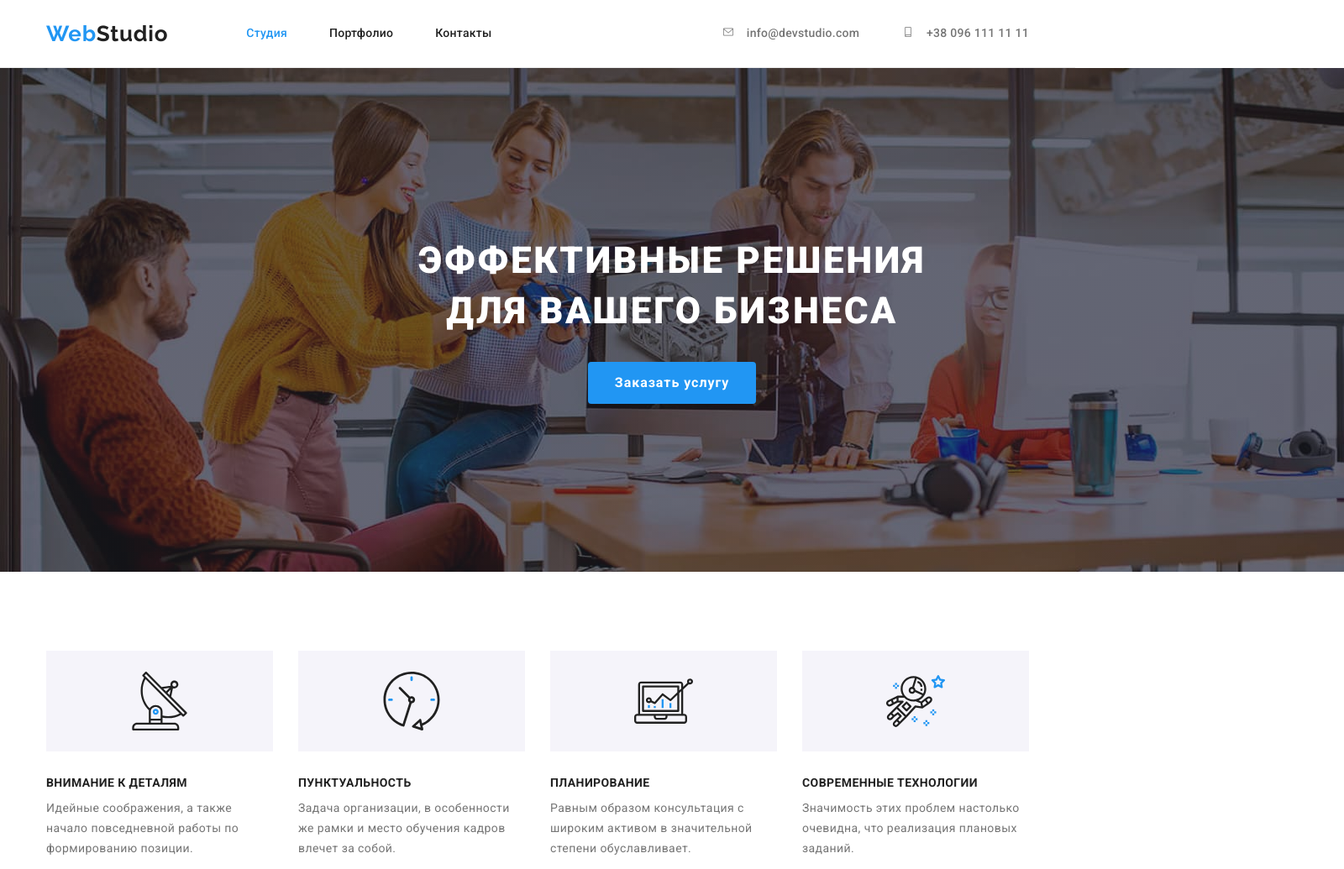
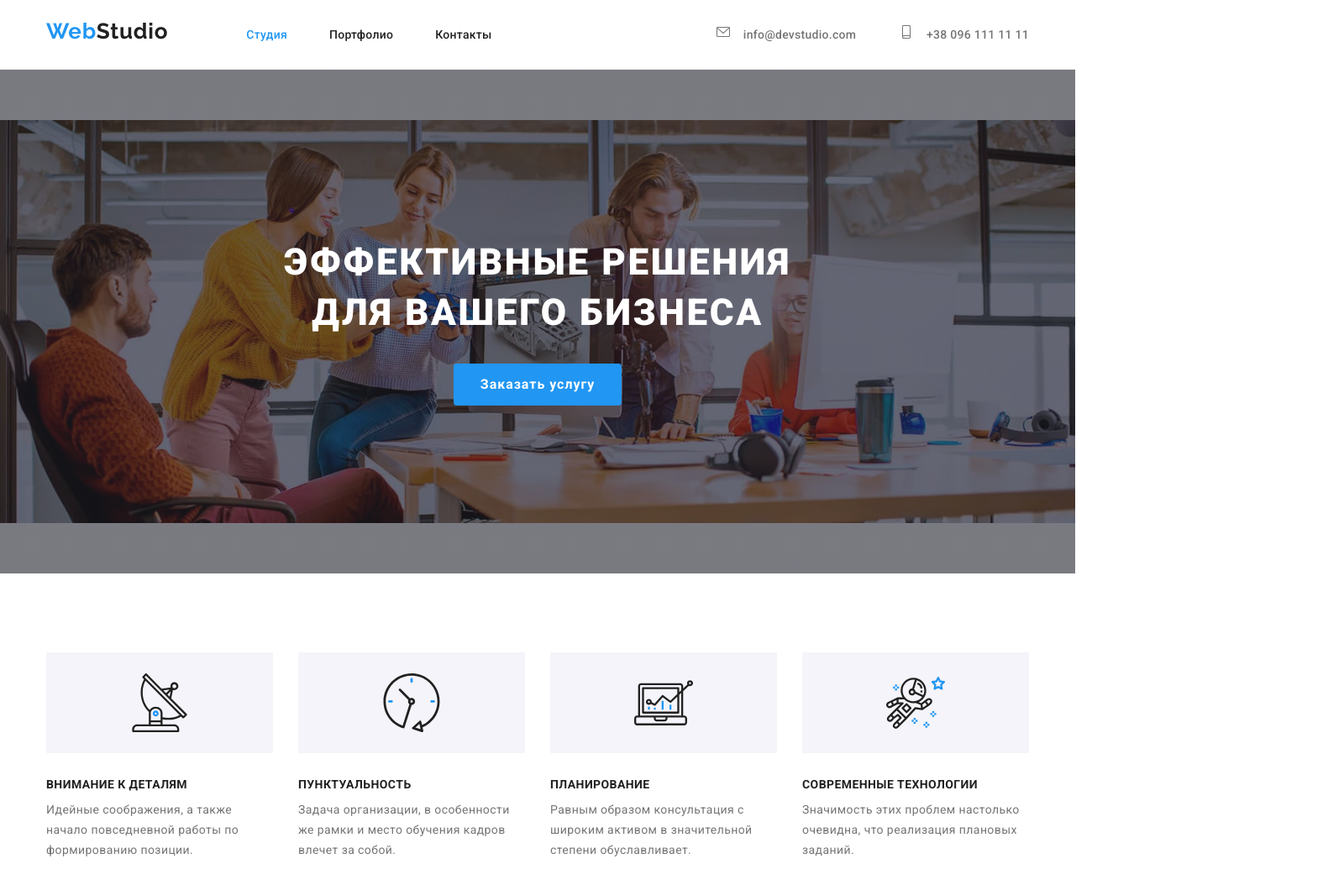
Before and after one commit to Maksym1998/goit-markup-hw-04, a plain HTML site: page index.html in a window 1280 px wide. Shown: the top 1035 px of the page at 84% size, 1600 px wide, since content can reach past the window. Drawn offline with nearby package versions, Linux system fonts and the light colour scheme.

Commit message:
change colors and sizes

```diff
--- a/css/styles.css
+++ b/css/styles.css
@@ -97,7 +97,7 @@ img {
 
 .header-container {
   display: flex;
-  align-items: center;
+  align-items: baseline;
 }
 
 .logo {
@@ -125,11 +125,12 @@ img {
 .header-contacts {
   display: flex;
   margin-left: auto;
+  align-items: baseline;
 }
 
 .contact-icon {
-  width: 16px;
-  height: 12px;
+  width: 20px;
+  height: 16px;
   margin-right: 10px;
   fill: currentColor;
 }
@@ -159,8 +160,8 @@ img {
   font-size: 14px;
   line-height: 1.14;
   letter-spacing: 0.02em;
-  padding-top: 32px;
-  padding-bottom: 32px;
+  padding-top: 30px;
+  padding-bottom: 30px;
   display: block;
 }
 
@@ -177,13 +178,15 @@ img {
 
 /*------------ HERO -----------------*/
 .hero {
-  width: 1600px;
   background-image: linear-gradient(
       rgba(47, 48, 58, 0.4),
       rgba(47, 48, 58, 0.4)
     ),
     url(../images/hero-bg.jpg);
-  background-size: cover;
+  background-size: contain;
+  background-repeat: no-repeat;
+  background-position: center;
+
   margin-left: auto;
   margin-right: auto;
   background-color: rgba(47, 48, 58, 0.4);
@@ -325,17 +328,18 @@ img {
 .soc-icon {
   width: 20px;
   height: 20px;
+
   fill: currentColor;
-  color: var(--color-main);
 }
 
-.soc-icon:hover,
-.soc-icon:focus {
-  color: #ffffff;
+.team-soc-link {
+  color: #afb1b8;
 }
+
 .team-soc-link:focus,
 .team-soc-link:hover {
   background-color: #2196f3;
+  color: #ffffff;
 }
 
 .team-soc-link {
@@ -369,7 +373,7 @@ img {
   height: 92px;
   border: 1px solid #afb1b8;
   fill: currentColor;
-  color: var(--color-main);
+  color: #afb1b8;
 }
 .client-icon:hover,
 .client-icon:focus {
```
